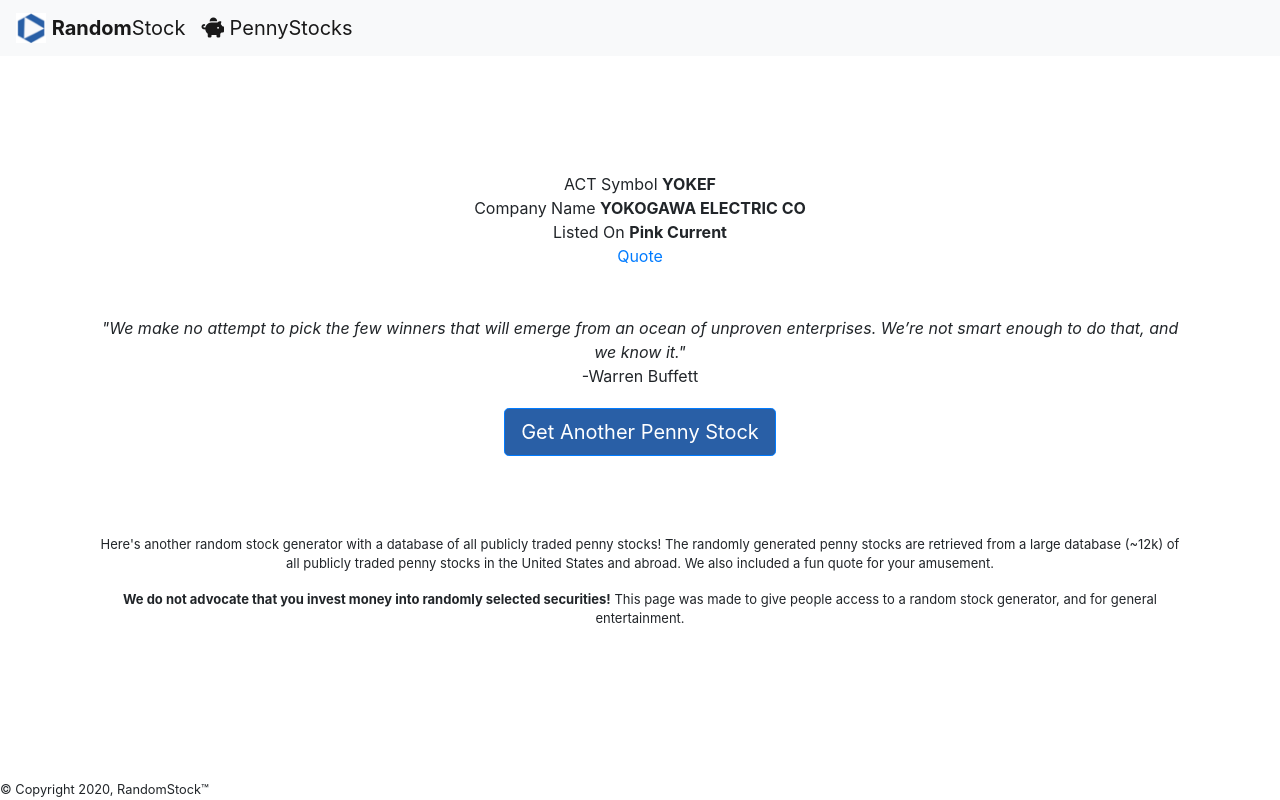
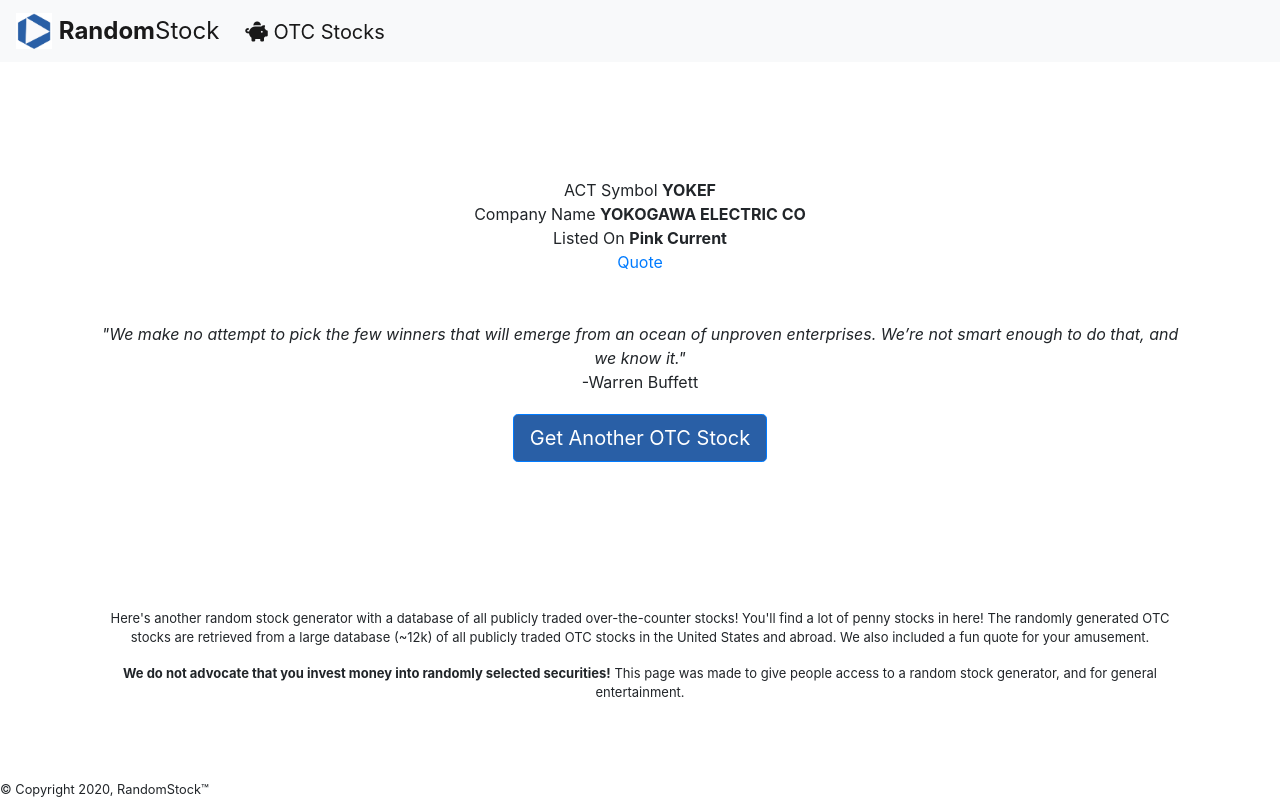
Before and after one commit to camptzak/RamdomStock, a Flask app: page /PennyStocks in a window 1280 px wide. Run offline with Flask 2, Linux system fonts and the light colour scheme; data comes from the database, SQL or seed files in the repository; some libraries are stand-ins or nearby versions.

Commit message:
Updated From Website

```diff
--- a/static/style.css
+++ b/static/style.css
@@ -35,3 +35,13 @@ body {
   margin-top: 20px;
   margin-bottom: 20px;
 }
+
+.link-items {
+  margin-top:3.5px;
+  margin-left: 10px;
+}
+
+
+#my_centered_buttons {
+  display: flex; justify-content: center;
+}
--- a/templates/base.html
+++ b/templates/base.html
@@ -31,26 +31,17 @@
         <div class="navbar-collapse collapse w-100 order-1 order-md-0 dual-collapse2">
             <ul class="navbar-nav mr-auto">
                 <li class="nav-item">
-                    <a class="navbar-brand navbar-right" href="{{url_for('index')}}">
-                        <img src="static/favicon/favicon-32.png" width="30" height="30" class="d-inline-block align-top"
+                    <a class="navbar-brand navbar-right" style="font-size: 24px" href="{{url_for('index')}}">
+                        <img src="static/UnplannedFavicon.png" width="36" height="36" class="d-inline-block align-top"
                              alt="">
                         <b>Random</b>Stock
                     </a>
                 </li>
                 <li class="nav-item">
-                    <a class="navbar-brand navbar-right" href="{{url_for('pennyStocks')}}" ><i class="fas fa-piggy-bank"></i>
-                        PennyStocks
+                    <a class="navbar-brand navbar-right link-items"  href="{{url_for('pennyStocks')}}" ><i class="fas fa-piggy-bank"></i>
+                        OTC Stocks
                     </a>
                 </li>
-            </ul>
-        </div>
-        <div class="navbar-collapse collapse w-100 order-3 dual-collapse2">
-            <ul class="navbar-nav ml-auto">
-            <li class="nav-item">
-                <a href="https://twitter.com/UnplannedI" class="twitter-follow-button" data-show-screen-name="false"
-                   data-show-count="false"></a>
-                <script async src="https://platform.twitter.com/widgets.js" charset="utf-8"></script>
-            </li>
             </ul>
         </div>
 
--- a/templates/pennyStocks.html
+++ b/templates/pennyStocks.html
@@ -21,16 +21,30 @@
 
 </div>
 <div class="mybutton">
-    <a href="{{url_for('pennyStocks')}}"><button style="background-color: #295fa6" class="btn btn-primary btn-lg">Get Another Penny Stock</button></a>
+    <a href="{{url_for('pennyStocks')}}"><button style="background-color: #295fa6" class="btn btn-primary btn-lg">Get Another OTC Stock</button></a>
 </div>
+<br>
+<br>
+<!-- AddToAny BEGIN -->
+<div class="a2a_kit a2a_kit_size_32 a2a_default_style" id="my_centered_buttons">
+
+    <a class="a2a_dd" href="https://www.addtoany.com/share"></a>
+    <a class="a2a_button_facebook"></a>
+    <a class="a2a_button_twitter"></a>
+    <a class="a2a_button_reddit"></a>
+    <a class="a2a_button_pinterest"></a>
+</div>
+<script async src="https://static.addtoany.com/menu/page.js"></script>
+<!-- AddToAny END -->
+
 <div class="disclaimer">
     <br>
     <br>
     <br>
 
     <p>
-        Here's another random stock generator with a database of all publicly traded penny stocks!
-        The randomly generated penny stocks are retrieved from a large database (~12k) of all publicly traded penny stocks in the United States and abroad.
+        Here's another random stock generator with a database of all publicly traded over-the-counter stocks! You'll find a lot of penny stocks in here!
+        The randomly generated OTC stocks are retrieved from a large database (~12k) of all publicly traded OTC stocks in the United States and abroad.
         We also included a fun quote for your amusement.
     </p>
     <p>
```
Also changed, not shown: templates/index.html (+28 -5 lines).
